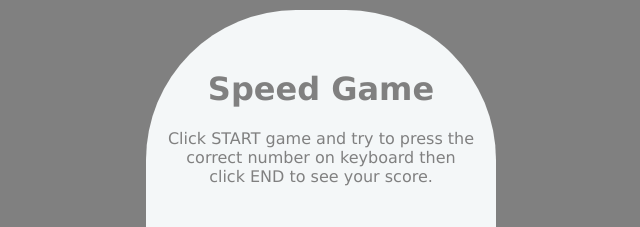
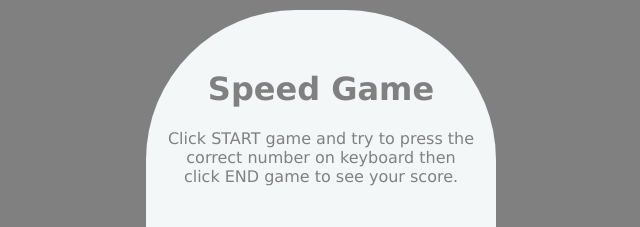
Before and after one commit to mokhtar92/mokhtar92.github.io, a plain HTML site: page index.html in a window 1280 px wide. Shown: the top 227 px of the page, 319-959 px from the left. Drawn offline with Linux system fonts and the light colour scheme.

Commit message:
Update index.html

```diff
--- a/index.html
+++ b/index.html
@@ -154,7 +154,7 @@
 	<div align="center">
 
 		<h1>Speed Game</h1>
-		<p >Click START game and try to press the correct number on keyboard then click END to see your score.</p>
+		<p >Click START game and try to press the correct number on keyboard then click END game to see your score.</p>
 
 		<br>
 
```
